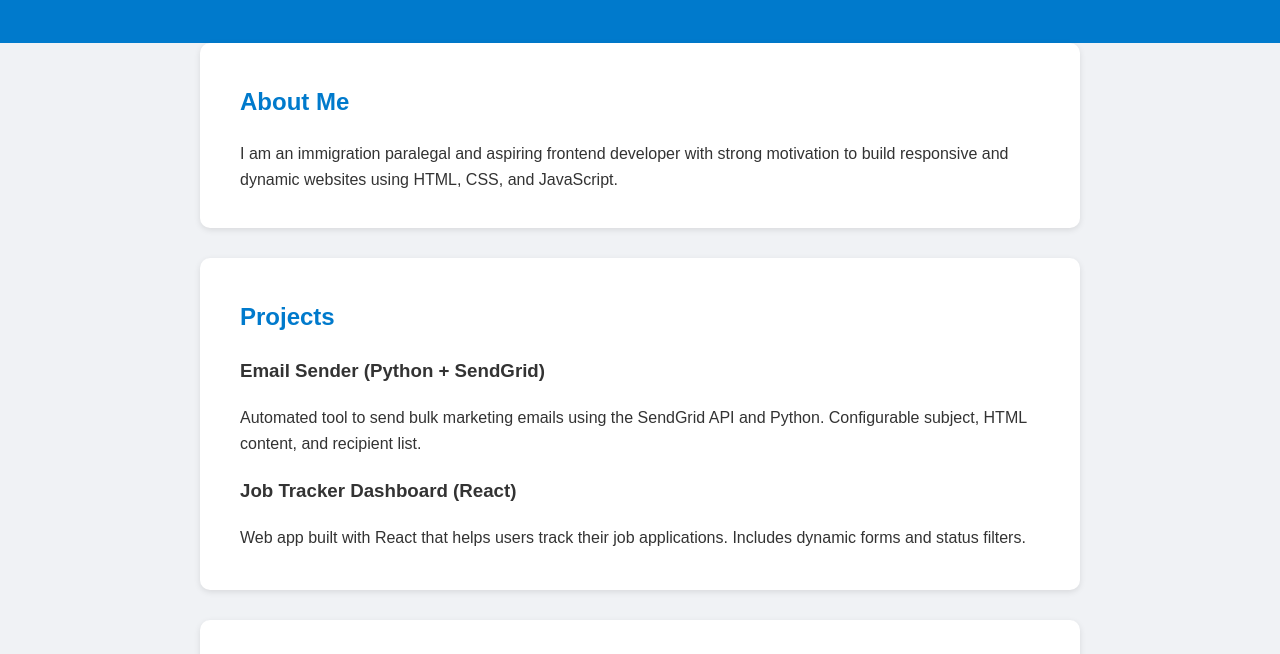
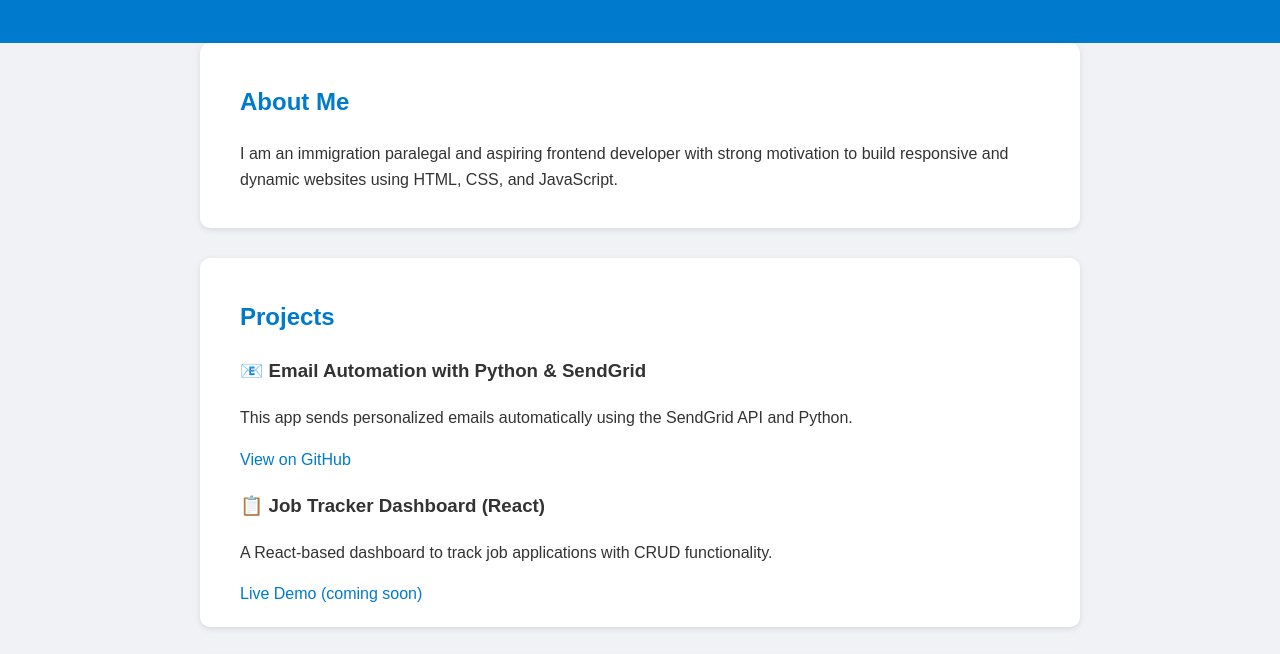
Before and after one commit to josevc274/portfolio, a plain HTML site: page index.html in a window 1280 px wide. Shown: the part 126-780 px from the top of the page. Drawn offline with Linux system fonts and the light colour scheme.

Commit message:
Agrego proyecto de automatización con SendGrid

```diff
--- a/index.html
+++ b/index.html
@@ -17,19 +17,21 @@
     <p>I am an immigration paralegal and aspiring frontend developer with strong motivation to build responsive and dynamic websites using HTML, CSS, and JavaScript.</p>
   </section>
 
-  <section id="projects">
-    <h2>Projects</h2>
-    <ul>
-      <li>
-        <h3>Email Sender (Python + SendGrid)</h3>
-        <p>Automated tool to send bulk marketing emails using the SendGrid API and Python. Configurable subject, HTML content, and recipient list.</p>
-      </li>
-      <li>
-        <h3>Job Tracker Dashboard (React)</h3>
-        <p>Web app built with React that helps users track their job applications. Includes dynamic forms and status filters.</p>
-      </li>
-    </ul>
-  </section>
+ <section id="projects">
+  <h2>Projects</h2>
+
+  <div class="project">
+    <h3>📧 Email Automation with Python & SendGrid</h3>
+    <p>This app sends personalized emails automatically using the SendGrid API and Python.</p>
+    <a href="https://github.com/josevc274/sendgrid-email-sender" target="_blank">View on GitHub</a>
+  </div>
+
+  <div class="project">
+    <h3>📋 Job Tracker Dashboard (React)</h3>
+    <p>A React-based dashboard to track job applications with CRUD functionality.</p>
+    <a href="#">Live Demo (coming soon)</a>
+  </div>
+</section>
 
   <section id="contact">
     <h2>Contact</h2>
```
